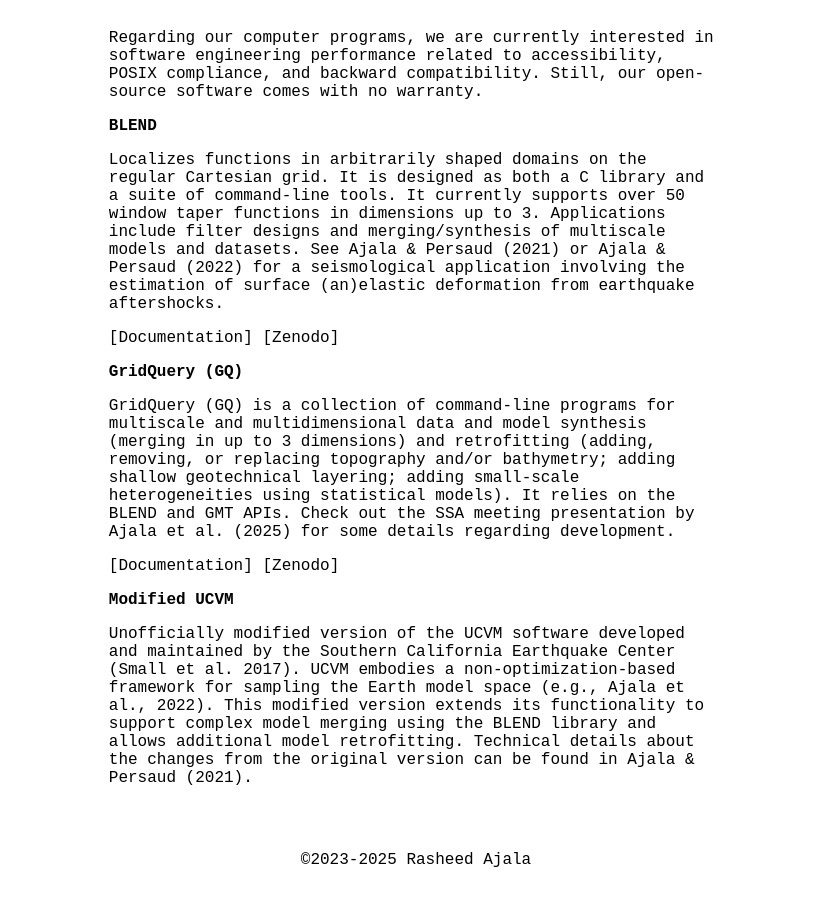
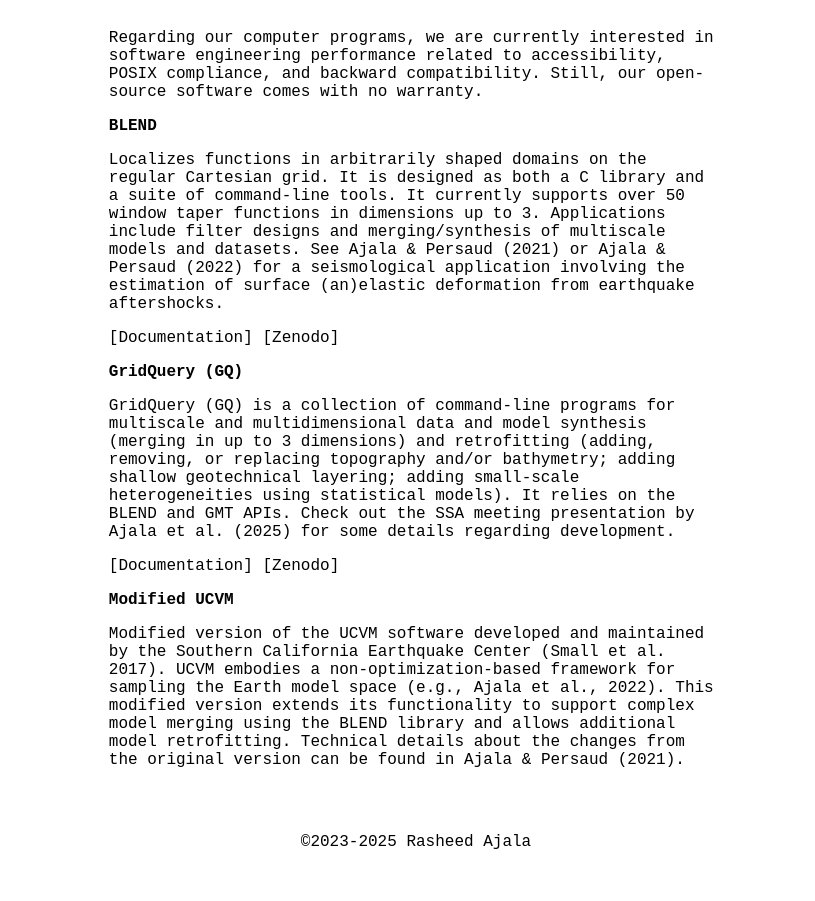
Before and after one commit to Bioye97/Bioye97.github.io, a plain HTML site: page software.html in a window 1280 px wide. Shown: the part 90-991 px from the top of the page, without its empty margins (224-1039 px from the left). Drawn offline with Linux system fonts and the light colour scheme.

Commit message:
Updated UCVM description.

```diff
--- a/software.html
+++ b/software.html
@@ -44,7 +44,7 @@
 		  <p>GridQuery (GQ) is a collection of command-line programs for multiscale and multidimensional data and model synthesis (merging in up to 3 dimensions) and retrofitting (adding, removing, or replacing topography and/or bathymetry; adding shallow geotechnical layering; adding small-scale heterogeneities using statistical models). It relies on the <a href="https://github.com/cascadiaquakes/blend" target="_blank">BLEND</a> and <a href="https://github.com/GenericMappingTools/gmt" target="_blank">GMT</a> APIs. Check out the SSA meeting presentation by <a href="https://www.researchgate.net/publication/392232576_Toward_an_Accessible_Framework_for_Synthesizing_Solid_Earth_Models_Across_Multiple_Scales" target="_blank"> Ajala et al. (2025) </a> for some details regarding development. </p> </p><a href="https://cascadiaquakes.github.io/gq/" target="_blank"> [Documentation]</a> <a href="https://doi.org/10.5281/zenodo.23091426" target="_blank">[Zenodo]</a></li> </li>
 
 		  <p><strong><a href="https://zenodo.org/record/4533337#.Y9AFzi1h06g" target="_blank">Modified UCVM</a><br></strong></p>
-		  <p>Unofficially modified version of the <a href="https://github.com/SCECcode/ucvm" target="_blank">UCVM software</a> developed and maintained by the Southern California Earthquake Center (<a href="https://pubs.geoscienceworld.org/ssa/srl/article/88/6/1539/353986/the-scec-unified-community-velocity-model-software" target="_blank">Small et al. 2017</a>). UCVM embodies a non-optimization-based framework for sampling the Earth model space (e.g., <a href="papers/Ajala_etal_2022.pdf" target="_blank">Ajala et al., 2022</a>). This modified version extends its functionality to support complex model merging using the <a href="https://github.com/cascadiaquakes/blend" target="_blank">BLEND library</a> and allows additional model retrofitting. Technical details about the changes from the original version can be found in <a href="papers/Ajala&Persaud_2021.pdf" target="_blank">Ajala & Persaud (2021).</a></p>
+		  <p>Modified version of the <a href="https://github.com/SCECcode/ucvm" target="_blank">UCVM software</a> developed and maintained by the Southern California Earthquake Center (<a href="https://pubs.geoscienceworld.org/ssa/srl/article/88/6/1539/353986/the-scec-unified-community-velocity-model-software" target="_blank">Small et al. 2017</a>). UCVM embodies a non-optimization-based framework for sampling the Earth model space (e.g., <a href="papers/Ajala_etal_2022.pdf" target="_blank">Ajala et al., 2022</a>). This modified version extends its functionality to support complex model merging using the <a href="https://github.com/cascadiaquakes/blend" target="_blank">BLEND library</a> and allows additional model retrofitting. Technical details about the changes from the original version can be found in <a href="papers/Ajala&Persaud_2021.pdf" target="_blank">Ajala & Persaud (2021).</a></p>
 
 
 	  </div>
```
